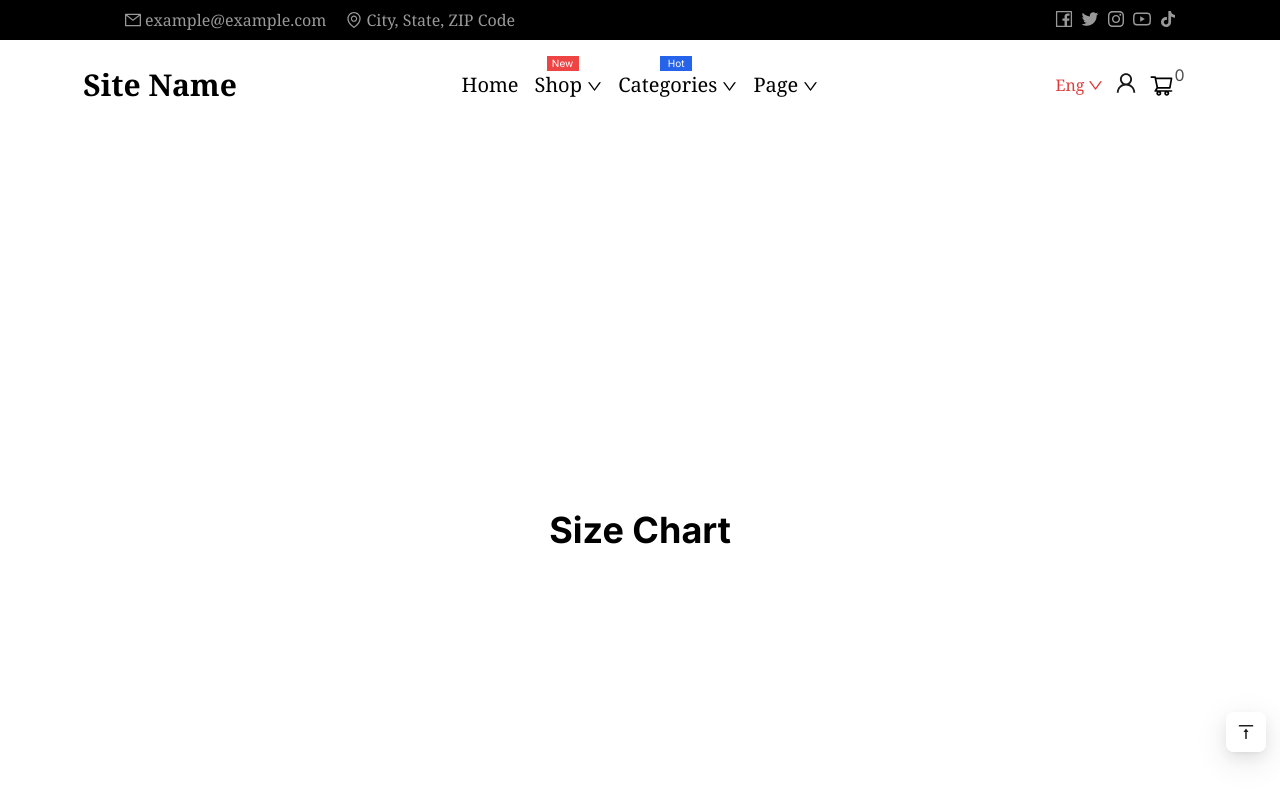
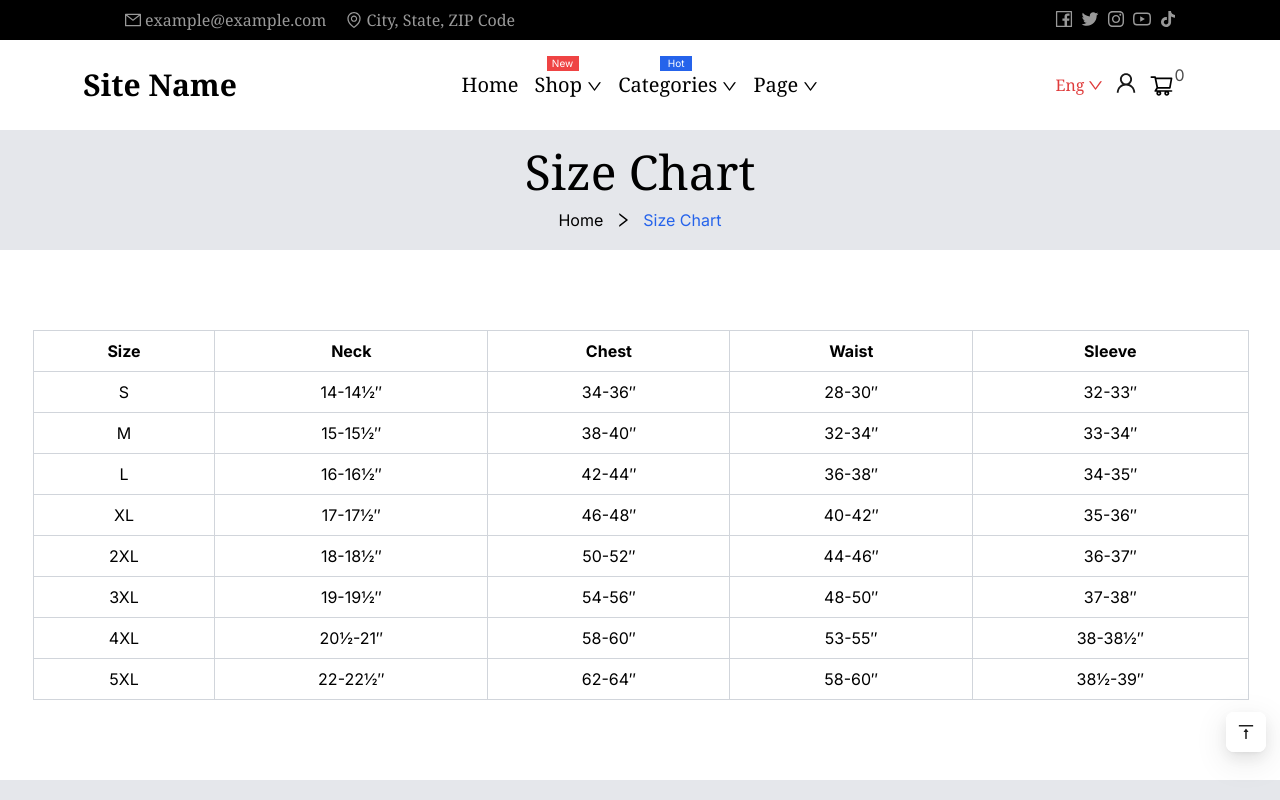
Before and after one commit to akashsdk/shaplamart, a Next.js app: page /size-chart in a window 1280 px wide. Shown: the top 800 px of the page. Built offline with nearby package versions, Linux system fonts and the light colour scheme.

Commit message:
Update page.tsx

```diff
--- a/src/app/size-chart/page.tsx
+++ b/src/app/size-chart/page.tsx
@@ -1,12 +1,103 @@
 "use client";
 import React from "react";
+import HeaderCart from "../card/HeaderCart";
 
 const SizeChart: React.FC = () => {
   return (
-    <div className="flex items-center justify-center h-screen">
-      <h1 className="text-4xl font-bold">Size Chart</h1>
+    <div className="w-full">
+      <HeaderCart pageName="Size Chart" />
+      <div className="w-full tablet:w-[95%] ml-0 tablet:ml-[2.55%] mt-10 tablet:mt-20 mb-10 tablet:mb-20 overflow-x-auto">
+        <table className="min-w-full table-auto border-collapse border border-gray-300">
+          <thead>
+            <tr>
+              <th className="px-4 py-2 border border-gray-300">Size</th>
+              <th className="px-4 py-2 border border-gray-300">Neck</th>
+              <th className="px-4 py-2 border border-gray-300">Chest</th>
+              <th className="px-4 py-2 border border-gray-300">Waist</th>
+              <th className="px-4 py-2 border border-gray-300">Sleeve</th>
+            </tr>
+          </thead>
+          <tbody>
+            {sizeChartData.map((row, index) => (
+              <tr key={index} className="text-center">
+                <td className="px-4 py-2 border border-gray-300">{row.size}</td>
+                <td className="px-4 py-2 border border-gray-300">{row.neck}</td>
+                <td className="px-4 py-2 border border-gray-300">
+                  {row.chest}
+                </td>
+                <td className="px-4 py-2 border border-gray-300">
+                  {row.waist}
+                </td>
+                <td className="px-4 py-2 border border-gray-300">
+                  {row.sleeve}
+                </td>
+              </tr>
+            ))}
+          </tbody>
+        </table>
+      </div>
+
     </div>
   );
 };
 
+const sizeChartData = [
+  {
+    size: "S",
+    neck: "14-14½″",
+    chest: "34-36″",
+    waist: "28-30″",
+    sleeve: "32-33″",
+  },
+  {
+    size: "M",
+    neck: "15-15½″",
+    chest: "38-40″",
+    waist: "32-34″",
+    sleeve: "33-34″",
+  },
+  {
+    size: "L",
+    neck: "16-16½″",
+    chest: "42-44″",
+    waist: "36-38″",
+    sleeve: "34-35″",
+  },
+  {
+    size: "XL",
+    neck: "17-17½″",
+    chest: "46-48″",
+    waist: "40-42″",
+    sleeve: "35-36″",
+  },
+  {
+    size: "2XL",
+    neck: "18-18½″",
+    chest: "50-52″",
+    waist: "44-46″",
+    sleeve: "36-37″",
+  },
+  {
+    size: "3XL",
+    neck: "19-19½″",
+    chest: "54-56″",
+    waist: "48-50″",
+    sleeve: "37-38″",
+  },
+  {
+    size: "4XL",
+    neck: "20½-21″",
+    chest: "58-60″",
+    waist: "53-55″",
+    sleeve: "38-38½″",
+  },
+  {
+    size: "5XL",
+    neck: "22-22½″",
+    chest: "62-64″",
+    waist: "58-60″",
+    sleeve: "38½-39″",
+  },
+];
+
 export default SizeChart;
```
